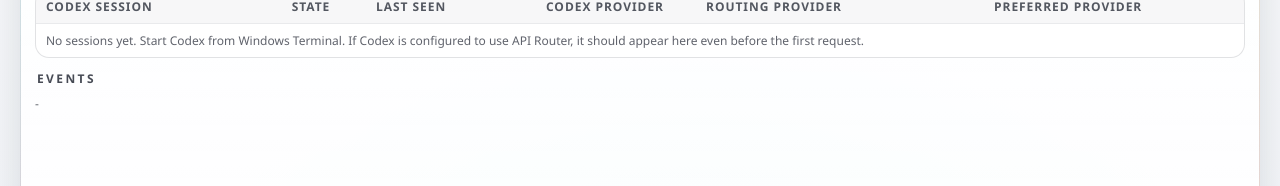
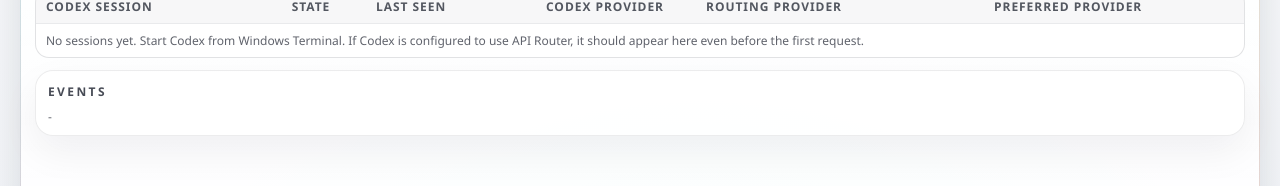
Before and after one commit to yiyousiow000814/API-Router, a React (Vite) app: page / in a window 1280 px wide. Shown: the part 565-751 px from the top of the page. Built offline with nearby package versions, Linux system fonts and the light colour scheme.

Commit message:
fix: polish events section styling

```diff
--- a/src/ui/App.css
+++ b/src/ui/App.css
@@ -254,8 +254,8 @@
 }
 
 .aoEventRowError td {
-  /* Keep the row mostly neutral; the level pill + left accent carry the emphasis. */
-  background: rgba(255, 94, 125, 0.02);
+  /* Avoid pink-tinted row backgrounds; keep emphasis via left accent + level pill. */
+  background: inherit;
 }
 
 .aoEventRowError td:first-child {
@@ -421,6 +421,18 @@
 
 .aoSection {
   margin-top: 12px;
+}
+
+.aoSectionFramed {
+  padding: 12px 12px 10px;
+  border-radius: 18px;
+  border: 1px solid rgba(13, 18, 32, 0.08);
+  background: rgba(255, 255, 255, 0.65);
+  box-shadow: 0 16px 38px rgba(13, 18, 32, 0.06);
+}
+
+.aoSectionFramed .aoSectionHeader {
+  margin: 0 0 8px;
 }
 
 .aoSectionHeader {
--- a/src/ui/App.tsx
+++ b/src/ui/App.tsx
@@ -1035,7 +1035,7 @@
                 />
               </div>
 
-              <div className="aoSection">
+              <div className="aoSection aoSectionFramed">
                 <div className="aoSectionHeader">
                   <div className="aoRow">
                     <h3 className="aoH3">Events</h3>
```
